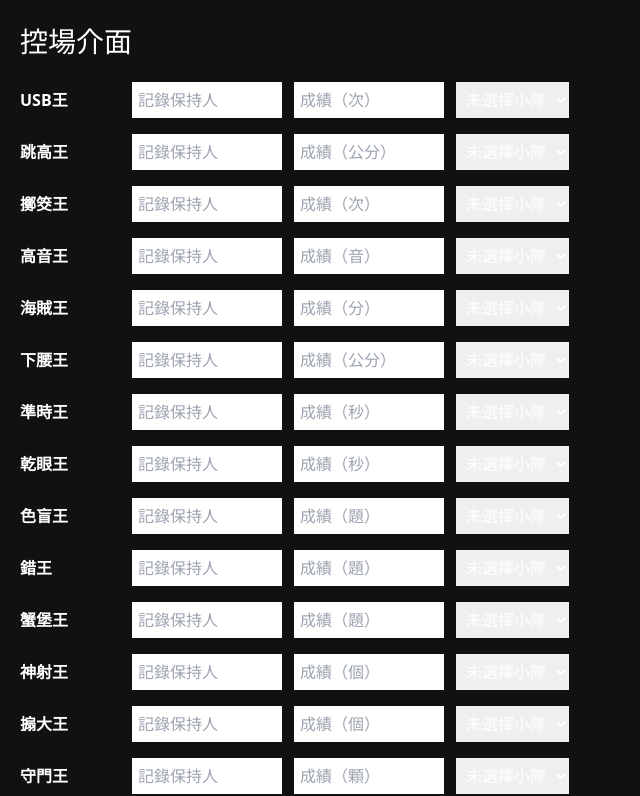
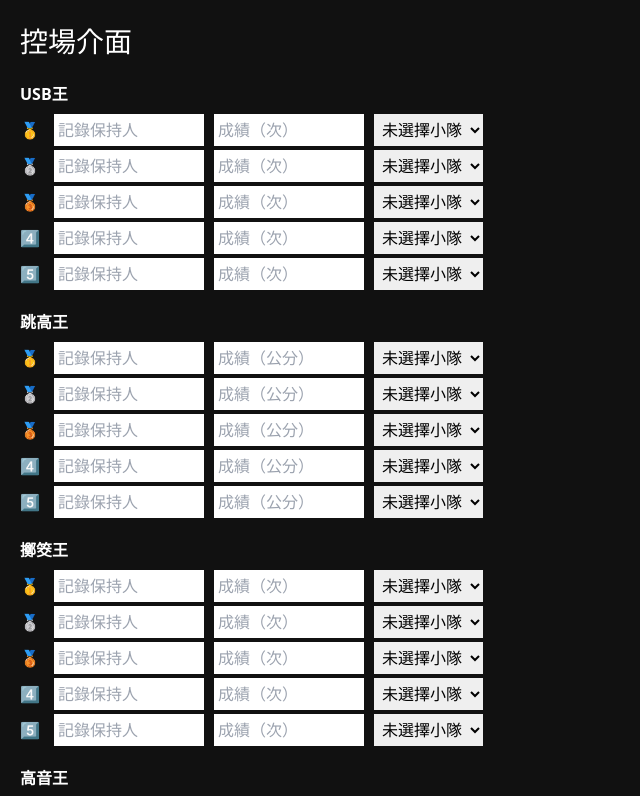
Before and after one commit to shuting72/who-is-yu-gi-oh, a Next.js app: page / in a window 1280 px wide. Shown: the top 796 px of the page, without its empty margins (0-640 px from the left). Built offline with nearby package versions, Linux system fonts and the light colour scheme.

Commit message:
控場畫面支援每關前五名輸入與隊伍選擇

```diff
--- a/pages/display.js
+++ b/pages/display.js
@@ -59,7 +59,7 @@ const Display = () => {
         <div className={styles.stage}>{icons[index]} {stage}</div>
         {records.slice(0, 5).map((item, i) => (
           <div key={i} className={styles.entry}>
-            {["🥇","🥈","🥉","4️⃣","5️⃣"][i]} {item.name} - {item.score}次
+            {["🥇","🥈","🥉","4️⃣","5️⃣"][i]} {item.name} - {item.score}{item.unit}
           </div>
         ))}
       </div>
--- a/pages/index.js
+++ b/pages/index.js
@@ -1,4 +1,3 @@
-// pages/index.js
 import { useEffect, useState } from "react";
 
 const defaultRecords = [
@@ -21,47 +20,59 @@ const defaultRecords = [
 ];
 
 export default function Control() {
-  const [records, setRecords] = useState([]);
+  const [records, setRecords] = useState({});
 
   useEffect(() => {
-    const stored = localStorage.getItem("records");
+    const stored = localStorage.getItem("scoreboard");
     if (stored) {
       setRecords(JSON.parse(stored));
     } else {
-      setRecords(defaultRecords.map(d => ({ ...d, holder: "", score: "", team: "" })));
+      const initial = {};
+      defaultRecords.forEach(d => {
+        initial[d.name] = Array.from({ length: 5 }, () => ({
+          name: "",
+          score: "",
+          team: "",
+          unit: d.unit
+        }));
+      });
+      setRecords(initial);
     }
   }, []);
 
-  const update = (index, field, value) => {
-    const updated = [...records];
-    updated[index][field] = value;
+  const update = (stage, index, field, value) => {
+    const updated = { ...records };
+    updated[stage][index][field] = value;
     setRecords(updated);
-    localStorage.setItem("records", JSON.stringify(updated));
+    localStorage.setItem("scoreboard", JSON.stringify(updated));
     localStorage.setItem("broadcast", Date.now());
   };
 
   return (
     <div style={{ background: "#111", color: "#fff", minHeight: "100vh", padding: "20px" }}>
       <h2 style={{ fontSize: "28px", marginBottom: "20px" }}>控場介面</h2>
-      {records.map((r, i) => (
-        <div key={i} style={{ marginBottom: "16px", display: "flex", alignItems: "center", gap: "12px" }}>
-          <div style={{ width: "100px", fontWeight: "bold" }}>{r.name}</div>
+      {defaultRecords.map((record) => (
+        <div key={record.name} style={{ marginBottom: "20px" }}>
+          <div style={{ fontWeight: "bold", marginBottom: "8px" }}>{record.name}</div>
+          {records[record.name]?.map((item, i) => (
+            <div key={i} style={{ display: "flex", alignItems: "center", gap: "10px", marginBottom: "4px" }}>
+              <span style={{ width: "24px" }}>{["🥇","🥈","🥉","4️⃣","5️⃣"][i]}</span>
               <input
-            value={r.holder}
-            onChange={(e) => update(i, "holder", e.target.value)}
+                value={item.name}
+                onChange={(e) => update(record.name, i, "name", e.target.value)}
                 placeholder="記錄保持人"
-            style={{ padding: "6px", width: "150px" }}
+                style={{ padding: "4px", width: "150px", color: "black" }}
               />
               <input
-            value={r.score}
-            onChange={(e) => update(i, "score", e.target.value)}
-            placeholder={`成績（${r.unit}）`}
-            style={{ padding: "6px", width: "150px" }}
+                value={item.score}
+                onChange={(e) => update(record.name, i, "score", e.target.value)}
+                placeholder={`成績（${record.unit}）`}
+                style={{ padding: "4px", width: "150px", color: "black" }}
               />
               <select
-            value={r.team}
-            onChange={(e) => update(i, "team", e.target.value)}
-            style={{ padding: "6px" }}
+                value={item.team}
+                onChange={(e) => update(record.name, i, "team", e.target.value)}
+                style={{ padding: "4px", color: "black" }}
               >
                 <option value="">未選擇小隊</option>
                 {[...Array(10)].map((_, t) => (
@@ -71,5 +82,7 @@ export default function Control() {
             </div>
           ))}
         </div>
+      ))}
+    </div>
   );
 }
```
Lines whose indentation alone changed are shown as unchanged.
